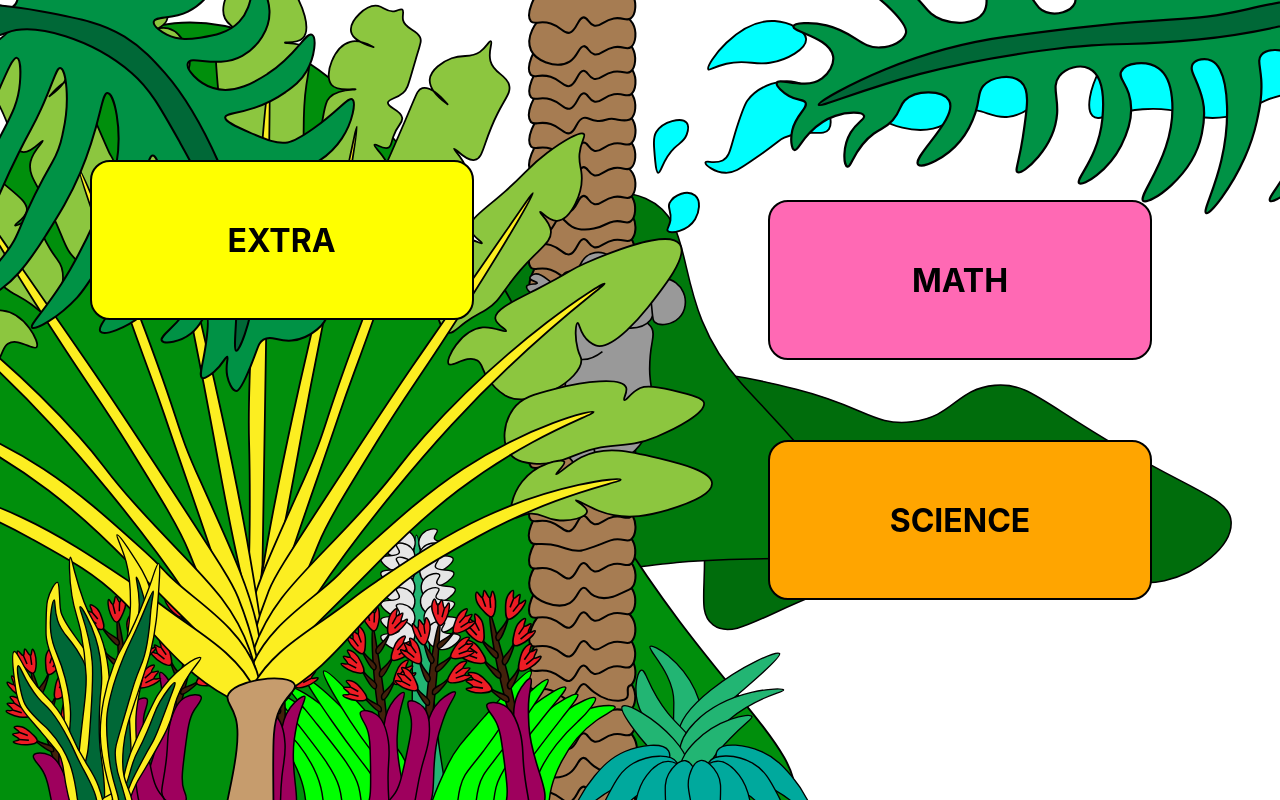
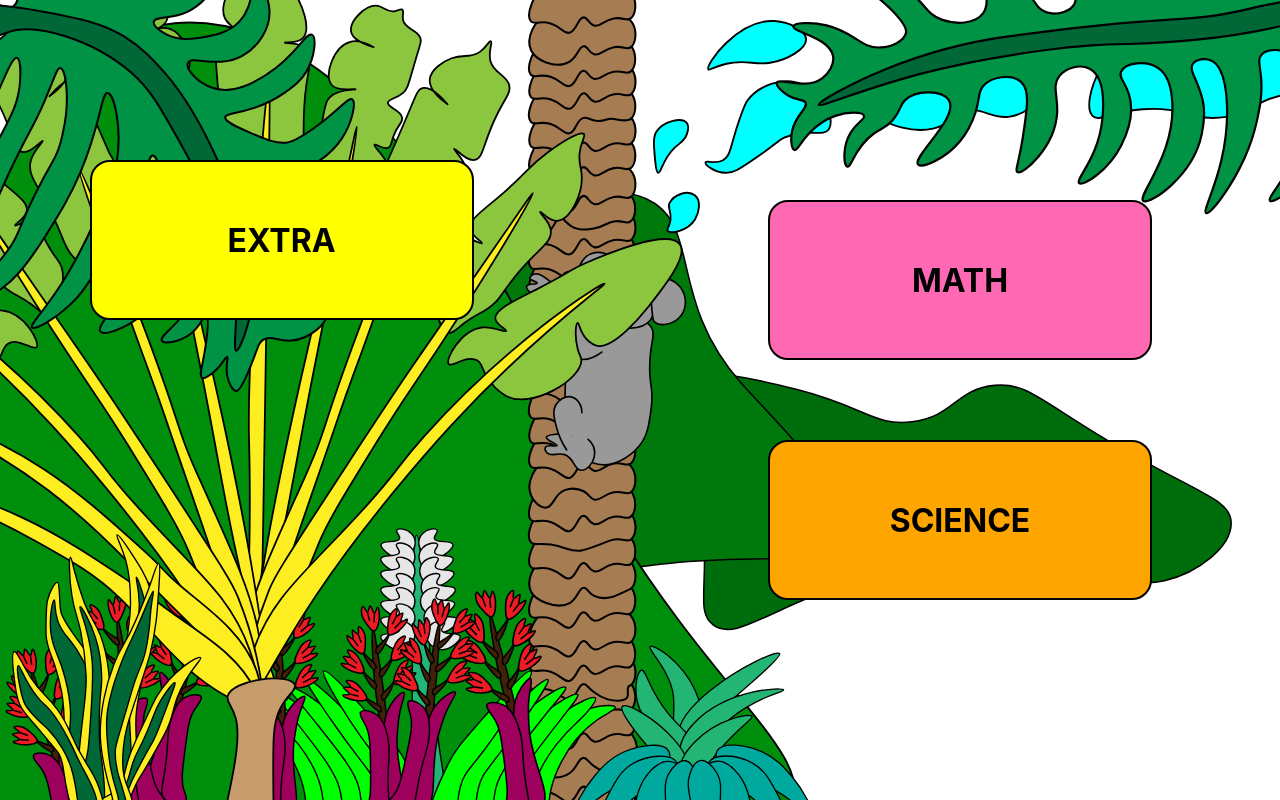
Before and after one commit to salimbeni1/koalabo, a Next.js app in the folder web-app/: page / in a window 1280 px wide. Built offline with nearby package versions, Linux system fonts and the light colour scheme; what apollo-upload-client would draw is missing.

Commit message:
2 branch of the tree are moving

```diff
--- a/web-app/components/KoalaboBG/svg/plant_5.js
+++ b/web-app/components/KoalaboBG/svg/plant_5.js
@@ -10,8 +10,6 @@ return <svg xmlns="http://www.w3.org/2000/svg" viewBox="0 0 1106 1072">
 <path className="cls-plant_5-1" d="M718.9,403.8c-7-2.11-11.91-9.27-21.65-23.59-11.56-17-11-23.19-10.74-25.33,1-6.71,5-8.13,10-15.71,12.83-19.61,5-39.39,12.19-41.92s20.86,15.84,21.11,15.61-18.25-14.16-17.07-29.92c.38-5,2.55-8.07,5.18-12.38,1.28-2.1,7.8-17.24,20.83-47.52,12.43-28.88,13.17-34,18.65-35.34,12.22-2.87,28.15,18.28,28.29,18.13s-21-13.52-19.92-27.72c.8-10.84,14.39-20.08,24.45-23.71,13.58-4.88,21.12.3,31.59-7.15,7.5-5.34,10.23-12.71,12.23-11.86,2.42,1-3.38,11-.51,22.09,3.67,14.16,17.58,14.76,20.85,26.65,2.33,8.48-3.37,13.2-12.87,31.94-16.62,32.8-15.19,50-25.55,51.85S794.31,254.15,793,255.44c-1.14,1.14,10.63,10.34,13.59,23.14,2.92,12.58-4.21,22-14.32,40.06-25.24,45.13-20.09,56.76-40.16,72.88C745.65,396.73,732,407.72,718.9,403.8Z"/>
 <path className="cls-plant_5-1" d="M787,461c-8-1.38-11.79-15.66-14-24-1.77-6.69-4.53-17.13-1-29,2.34-7.85,4.83-7.59,13-21,11.78-19.33,11.31-27.59,19-30,9-2.83,18.93,5.71,20,4s-11.28-7.18-13-16c-2.08-10.68,12.87-19,39-42,25.17-22.17,25.61-27.07,47-43,17.16-12.78,37.37-24.88,41-21,2.22,2.37-3.77,8.55-5,22-.83,9,1.15,14.21,2,20,3.51,23.77-12.48,54-27,55-9.52.68-17.79-11.21-19-10s10.69,9.7,12,21c1.46,12.61-11.5,18.07-34,44-21.68,25-21.52,33.58-38,44-7.24,4.58-12.33,6.11-23,14C794.85,457.24,791.91,461.84,787,461Z"/>
 <path className="cls-plant_5-1" d="M830,511c-6.41-10.22-5.43-15.55-11-19-11.6-7.2-28.41,8.12-32,4-4.5-5.16,13.6-38.71,38-41,12.64-1.19,24.91,6.21,26,4s-11.27-6.55-12-14c-1-9.74,18.49-18.55,45-32,44.91-22.79,35.92-21.28,56-30,15.3-6.64,91.45-39.71,105-21,9.61,13.27-16.67,46.54-36,71-3.35,4.24-39.11,48.87-58,42a27.11,27.11,0,0,1-7-4c-10.75-8.4-11-21.26-13-21s-3.92,14,0,29c2.06,7.87,3.72,8.52,4,12,1.76,21.48-56.49,56.63-85,40A63.6,63.6,0,0,1,830,511Z"/>
-<path className="cls-plant_5-1" d="M856,597c-11.18-13.08-7.3-36.66,3-51,9.16-12.74,22.56-16.33,49-23,28.44-7.17,72.11-13.21,77-1,2.16,5.39-3.86,12.81-2,14,2,1.3,7.49-8.79,17.84-13.42,3.47-1.55,10.31-3.75,35.16,2.42,23.23,5.76,34.84,8.65,36,14,2.5,11.58-31.26,29.17-53,38-40,16.27-45.6,3-89,20-12.34,4.82-27.54,12-48,10C874.4,606.26,863,605.14,856,597Z"/>
-<path className="cls-plant_5-1" d="M869,627c-11.62,14.7-15.83,35.85-10,40,3.48,2.47,7.64-3.16,19-4,12.3-.91,15.49,5.1,29,7,15.84,2.23,33.46-2.92,34.39-9.1.86-5.77-12.92-12-12.39-12.9s14.38,7.44,26,12c31.19,12.24,62.13,3.1,76-1,8.86-2.62,50.61-15,50-30-.54-13.38-34.28-21.67-60-28-30.92-7.6-59.66-14.67-86-1-14.12,7.33-26.86,20.26-28,19s10.86-10.91,9-14C913.5,600.85,885,606.72,869,627Z"/>
 <path className="cls-plant_5-1" d="M704,251c-1.35,1.62,7.5,8.57,12,17,6.58,12.33.77,22.1-9,61-7.44,29.66-7.58,38-17,45-1.16.86-12,8.71-25,6-16-3.35-23.26-20.3-27-29-8.68-20.22-10.09-49.2,2-56,8.43-4.74,20.58,2.91,22,0s-11.55-7.62-18-20c-4.27-8.19-2.57-20.57,1-45,3.76-25.72,6.33-29.44,9-32,10.63-10.17,29.06-7.87,29-9s-19.92,3.49-27-5c-9.08-10.9,3-43.25,21-48,12.09-3.2,25.85,6.36,26,6s-22.42-5.42-25-17c-2.73-12.26,17.08-31.47,30-29,6.22,1.19,10.15,7.26,18,6,4.5-.72,7-3.33,9-2,2.5,1.66-.26,6.46,1,12,2.27,10,14.76,9.73,19,19,1.77,3.87.62,6.15-5,25-8.44,28.31-8.55,32.19-14,37-8,7.09-16.65,6.47-17,11-.47,6,14.68,7.83,16,17,.86,6-5.3,7.18-10,21-2.4,7.07-2,10.33-5,12C714.26,257.19,705.39,249.34,704,251Z"/>
 <path className="cls-plant_5-1" d="M585,371c-12.33,3.07-27.48-17-38-31-7.78-10.33-13.85-18.38-18-31-8-24.22-5-53.49,4-56,7.39-2.06,17.36,14.26,19,13s-10.09-14.78-17-34c-2-5.42-2.42-8.25-6-48-3-33.76-3.62-42,2.53-48.2,6.45-6.54,15.88-6.36,16.47-11.8.53-4.86-6.91-6-10.85-14-4.88-9.84-.16-21.56,4.85-34,3.44-8.56,6.22-15.45,13-22,7.94-7.67,13.59-7.33,20-16,5.81-7.86,5.5-14,8-14,4.26,0,4,17.83,16,37,5.48,8.78,6.85,7.15,13,16,12,17.34,21.71,45,12,55-6.46,6.62-20,3.86-20,5s15.27-1.43,23,6c8,7.66,3.88,22.11,1,41-3.54,23.24-3.31,40.39-3,63,.63,46,11.39,55.51,1,73-6.12,10.3-11.85,10.36-25,30C591.59,364.05,590.82,369.55,585,371Z"/>
 <path className="cls-plant_5-1" d="M407.81,394.92c7-2.12,11.9-9.28,21.64-23.59,11.57-17,11.05-23.2,10.74-25.34-1-6.71-5-8.13-10-15.71-12.83-19.6-5.05-39.38-12.19-41.92s-20.85,15.85-21.1,15.61,18.24-14.16,17.06-29.91c-.37-5-2.55-8.08-5.17-12.38-1.29-2.1-7.8-17.24-20.84-47.52-12.43-28.88-13.17-34.06-18.65-35.34-12.21-2.87-28.14,18.28-28.29,18.12s21-13.52,19.92-27.71c-.8-10.85-14.38-20.09-24.45-23.71-13.57-4.89-21.12.3-31.59-7.16-7.5-5.34-10.22-12.71-12.22-11.85-2.42,1,3.37,11,.5,22.09-3.67,14.15-17.58,14.75-20.85,26.65-2.33,8.48,3.37,13.2,12.87,31.94,16.62,32.79,15.19,50,25.55,51.85s21.61-13.77,22.9-12.48c1.13,1.14-10.63,10.34-13.6,23.13-2.92,12.58,4.22,22,14.32,40.06,25.25,45.14,20.09,56.77,40.16,72.89C381.05,387.85,394.73,398.84,407.81,394.92Z"/>
@@ -28,12 +26,60 @@ return <svg xmlns="http://www.w3.org/2000/svg" viewBox="0 0 1106 1072">
 <path className="cls-plant_5-2" d="M374.41,278.65c2.12-.8,35,80.14,59.09,142.24,58.65,151,44.39,135.76,75.83,205,.49,1.08,1.26,2.76,2.27,5,34.37,76.33,52.7,115.61,61.9,159.88,7.69,37,9.24,77.54,4.2,78.57-4.82,1-13.15-34.62-45.21-132.09C509.41,667.07,492,619.53,469.6,553.17c-16.35-48.38-14.46-38.68-48.41-135.18C397.72,351.3,372.42,279.4,374.41,278.65Z"/>
 <path className="cls-plant_5-2" d="M961,406c-1.62-2.05-103.5,61.27-201,170-32.81,36.59-24.77,33.34-63,76-66.82,74.57-106.22,100.92-128,163-10,28.35-14.67,59.75-9,62,7.48,3,28.08-46.78,79-123,34.12-51.08,65.92-90.28,87-116,32.65-39.84,58.86-68.42,64-74C883.39,462.53,962.45,407.84,961,406Z"/>
 <path className="cls-plant_5-2" d="M256.7,312.33c1-.64,16.67,23.31,98.66,141.42,18.53,26.69,24.58,35.34,36.34,52.58,24.43,35.79,41.46,61.77,71,107,79,121,82.8,127.55,89,143,22.28,55.52,30.71,113.12,25,115-2.13.7-6.66-6.25-24-42-29.71-61.26-43.7-92.86-56-124-9.82-24.85-29.21-56.23-68-119-27.6-44.66-36.83-56-69-105C303.51,395.77,254.88,313.49,256.7,312.33Z"/>
-<path className="cls-plant_5-2" d="M562,877c5.72,2.45,20-21.44,33.9-41.44C617.83,804,650,777.19,708.21,717.36c16.46-16.93,47.71-48.83,89.43-80.56,81.79-62.2,152.33-84.59,151.09-87.42S877,564.5,803.28,612.75c-39.66,26-73,56-107.67,87.23-10.47,9.42-15.73,14.46-19.58,18.38-5.15,5.24-8.8,9.2-9.67,10.14C640.57,756.5,583.14,786,565,839,559.34,855.55,557.3,875,562,877Z"/>
 <path className="cls-plant_5-2" d="M172.7,406.33c1.62-2.05,103.5,61.26,201,170,32.81,36.59,24.77,33.34,63,76,66.82,74.56,106.22,100.91,128,163,9.95,28.35,14.67,59.74,9,62-7.48,3-28.08-46.78-79-123-34.12-51.08-65.92-90.28-87-116-32.65-39.85-58.86-68.42-64-74C250.31,462.86,171.25,408.16,172.7,406.33Z"/>
 <path className="cls-plant_5-2" d="M575.7,877.33c-5.72,2.44-20-21.44-33.9-41.44-21.93-31.6-54.13-58.38-112.31-118.21-16.46-16.92-47.71-48.82-89.43-80.56C258.27,574.92,187.73,552.54,189,549.7s71.77,15.12,145.45,63.37c39.66,26,73,56,107.68,87.23,10.46,9.43,15.72,14.47,19.57,18.39,5.15,5.23,8.8,9.2,9.67,10.13,25.79,28,83.22,57.51,101.36,110.51C578.36,855.87,580.4,875.31,575.7,877.33Z"/>
-<path className="cls-plant_5-2" d="M566,860c-2.94,6.36-6.83,13.76-4,17,5.12,5.86,27.69-6.12,35-10,52-27.62,83.31-74.55,120-110,28.65-27.68,53.3-41,100-67,89.81-49.91,162.82-62,162-65s-73.19,4.74-153,42c-43,20-80.19,45-119,71-34.72,23.26-18.56,14.82-62,45C616.05,803.11,581.86,825.63,566,860Z"/>
 <path className="cls-plant_5-2" d="M570.7,860.33c2.94,6.36,6.83,13.75,4,17-5.12,5.85-27.69-6.13-35-10-52.05-27.62-83.31-74.55-120-110-28.65-27.68-53.3-41.05-100-67-89.81-49.92-162.82-62-162-65s73.19,4.74,153,42c42.95,20,80.2,45,119,71,34.72,23.25,18.56,14.82,62,45C520.65,803.44,554.84,826,570.7,860.33Z"/>
+
+
+<path className="cls-plant_5-1" >
+<animate attributeType="XML" attributeName="d" dur="40s" repeatCount="indefinite"
+values="
+M856,597c-11.18-13.08-7.3-36.66,3-51,9.16-12.74,22.56-16.33,49-23,28.44-7.17,72.11-13.21,77-1,2.16,5.39-3.86,12.81-2,14,2,1.3,7.49-8.79,17.84-13.42,3.47-1.55,10.31-3.75,35.16,2.42,23.23,5.76,34.84,8.65,36,14,2.5,11.58-31.26,29.17-53,38-40,16.27-45.6,3-89,20-12.34,4.82-27.54,12-48,10C874.4,606.26,863,605.14,856,597Z
+;
+M874.52,603.9c-10.28-13.79-4.84-37.06,6.39-50.68,10-12.11,23.6-14.8,50.43-19.68,28.85-5.26,72.83-8.38,76.89,4.13,1.8,5.53-4.7,12.53-2.93,13.84,2,1.43,8.06-8.27,18.7-12.2,3.57-1.32,10.53-3,34.92,4.76,22.79,7.3,34.19,10.95,35,16.37,1.73,11.72-33.13,27-55.41,34.38-41,13.56-45.7,0-90.14,14-12.63,4-28.27,10.14-48.56,6.78C892.26,614.37,880.91,612.49,874.52,603.9Z
+;
+M856,597c-11.18-13.08-7.3-36.66,3-51,9.16-12.74,22.56-16.33,49-23,28.44-7.17,72.11-13.21,77-1,2.16,5.39-3.86,12.81-2,14,2,1.3,7.49-8.79,17.84-13.42,3.47-1.55,10.31-3.75,35.16,2.42,23.23,5.76,34.84,8.65,36,14,2.5,11.58-31.26,29.17-53,38-40,16.27-45.6,3-89,20-12.34,4.82-27.54,12-48,10C874.4,606.26,863,605.14,856,597Z"
+
+/>
+</path>
+
+<path className="cls-plant_5-2" >
+<animate attributeType="XML" attributeName="d" dur="40s" repeatCount="indefinite"
+values="
+M562,877c5.72,2.45,20-21.44,33.9-41.44C617.83,804,650,777.19,708.21,717.36c16.46-16.93,47.71-48.83,89.43-80.56,81.79-62.2,152.33-84.59,151.09-87.42S877,564.5,803.28,612.75c-39.66,26-73,56-107.67,87.23-10.47,9.42-15.73,14.46-19.58,18.38-5.15,5.24-8.8,9.2-9.67,10.14C640.57,756.5,583.14,786,565,839,559.34,855.55,557.3,875,562,877Z
+;
+M562.5,863.68c5.54,2.82,21.42-20.06,36.59-39.09C623.08,794.53,657,770,719,714.14c17.55-15.79,50.86-45.54,94.61-74.42,85.75-56.61,157.62-74.24,156.58-77.15s-72.62,10.3-149.36,53.53c-41.3,23.27-76.53,51-113.25,79.86-11.07,8.7-16.65,13.38-20.76,17-5.48,4.89-9.39,8.6-10.32,9.47C648.93,748.69,589.66,774.29,568,826,561.27,842.09,557.94,861.35,562.5,863.68Z
+;
+M562,877c5.72,2.45,20-21.44,33.9-41.44C617.83,804,650,777.19,708.21,717.36c16.46-16.93,47.71-48.83,89.43-80.56,81.79-62.2,152.33-84.59,151.09-87.42S877,564.5,803.28,612.75c-39.66,26-73,56-107.67,87.23-10.47,9.42-15.73,14.46-19.58,18.38-5.15,5.24-8.8,9.2-9.67,10.14C640.57,756.5,583.14,786,565,839,559.34,855.55,557.3,875,562,877Z"
+/>
+</path>
+
+<path className="cls-plant_5-1" >
+<animate attributeType="XML" attributeName="d" dur="60s" repeatCount="indefinite"
+values="
+M869,627c-11.62,14.7-15.83,35.85-10,40,3.48,2.47,7.64-3.16,19-4,12.3-.91,15.49,5.1,29,7,15.84,2.23,33.46-2.92,34.39-9.1.86-5.77-12.92-12-12.39-12.9s14.38,7.44,26,12c31.19,12.24,62.13,3.1,76-1,8.86-2.62,50.61-15,50-30-.54-13.38-34.28-21.67-60-28-30.92-7.6-59.66-14.67-86-1-14.12,7.33-26.86,20.26-28,19s10.86-10.91,9-14C913.5,600.85,885,606.72,869,627Z
+;
+M881.4,649.67c-12.87,13.62-18.94,34.31-13.5,39,3.25,2.77,7.9-2.47,19.28-2.3,12.33.18,15,6.44,28.27,9.53,15.58,3.63,33.59.06,35.06-6,1.37-5.67-11.81-13.08-11.2-13.94s13.67,8.68,24.84,14.25c30,15,61.61,8.58,75.79,5.73,9.06-1.83,51.73-10.42,52.46-25.46.64-13.37-32.23-24.62-57.29-33.2-30.13-10.31-58.13-19.89-85.58-8.6-14.7,6-28.55,17.8-29.57,16.44s11.79-9.9,10.21-13.14C928,627.56,899.17,630.89,881.4,649.67Z
+;
+M869,627c-11.62,14.7-15.83,35.85-10,40,3.48,2.47,7.64-3.16,19-4,12.3-.91,15.49,5.1,29,7,15.84,2.23,33.46-2.92,34.39-9.1.86-5.77-12.92-12-12.39-12.9s14.38,7.44,26,12c31.19,12.24,62.13,3.1,76-1,8.86-2.62,50.61-15,50-30-.54-13.38-34.28-21.67-60-28-30.92-7.6-59.66-14.67-86-1-14.12,7.33-26.86,20.26-28,19s10.86-10.91,9-14C913.5,600.85,885,606.72,869,627Z"
+/>
+</path>
+
+<path className="cls-plant_5-2" >
+<animate attributeType="XML" attributeName="d" dur="60s" repeatCount="indefinite"
+values="
+M566,860c-2.94,6.36-6.83,13.76-4,17,5.12,5.86,27.69-6.12,35-10,52-27.62,83.31-74.55,120-110,28.65-27.68,53.3-41,100-67,89.81-49.91,162.82-62,162-65s-73.19,4.74-153,42c-43,20-80.19,45-119,71-34.72,23.26-18.56,14.82-62,45C616.05,803.11,581.86,825.63,566,860Z
+;
+M559,855c-3.49,6.07-8,13.1-5.49,16.58,4.58,6.29,28.12-3.65,35.75-6.87,54.28-22.9,89.58-66.88,129.26-98.95,31-25,56.72-36.16,105.53-57.89,93.88-41.77,167.67-47.37,167.12-50.41s-73.33-1.75-156.12,28.3c-44.55,16.17-83.86,37.73-124.81,60.19-36.64,20.1-19.8,13.12-65.74,39.34C613.87,802.71,577.82,822.12,559,855Z
+;
+M566,860c-2.94,6.36-6.83,13.76-4,17,5.12,5.86,27.69-6.12,35-10,52-27.62,83.31-74.55,120-110,28.65-27.68,53.3-41,100-67,89.81-49.91,162.82-62,162-65s-73.19,4.74-153,42c-43,20-80.19,45-119,71-34.72,23.26-18.56,14.82-62,45C616.05,803.11,581.86,825.63,566,860Z"
+/>
+</path>
+
+
+
 <path className="cls-plant_5-3" d="M540,867c-1.46,6.37,4.8,9.49,9,24,2.68,9.26,3,17.93,1,36-2.89,25.86-7.06,39.23-13,71-6.24,33.37-5.38,38.61-2,43,11.61,15.09,47.55,13.13,57-2,3.85-6.17,1.84-12.18,0-26-.73-5.46-.82-22.64-1-57-.21-39.53-.17-59.59,7-74,8.91-17.91,19.5-22.12,17-28C609.15,840.2,544.38,847.86,540,867Z"/>
+
 </g>
 </svg>
 
```
